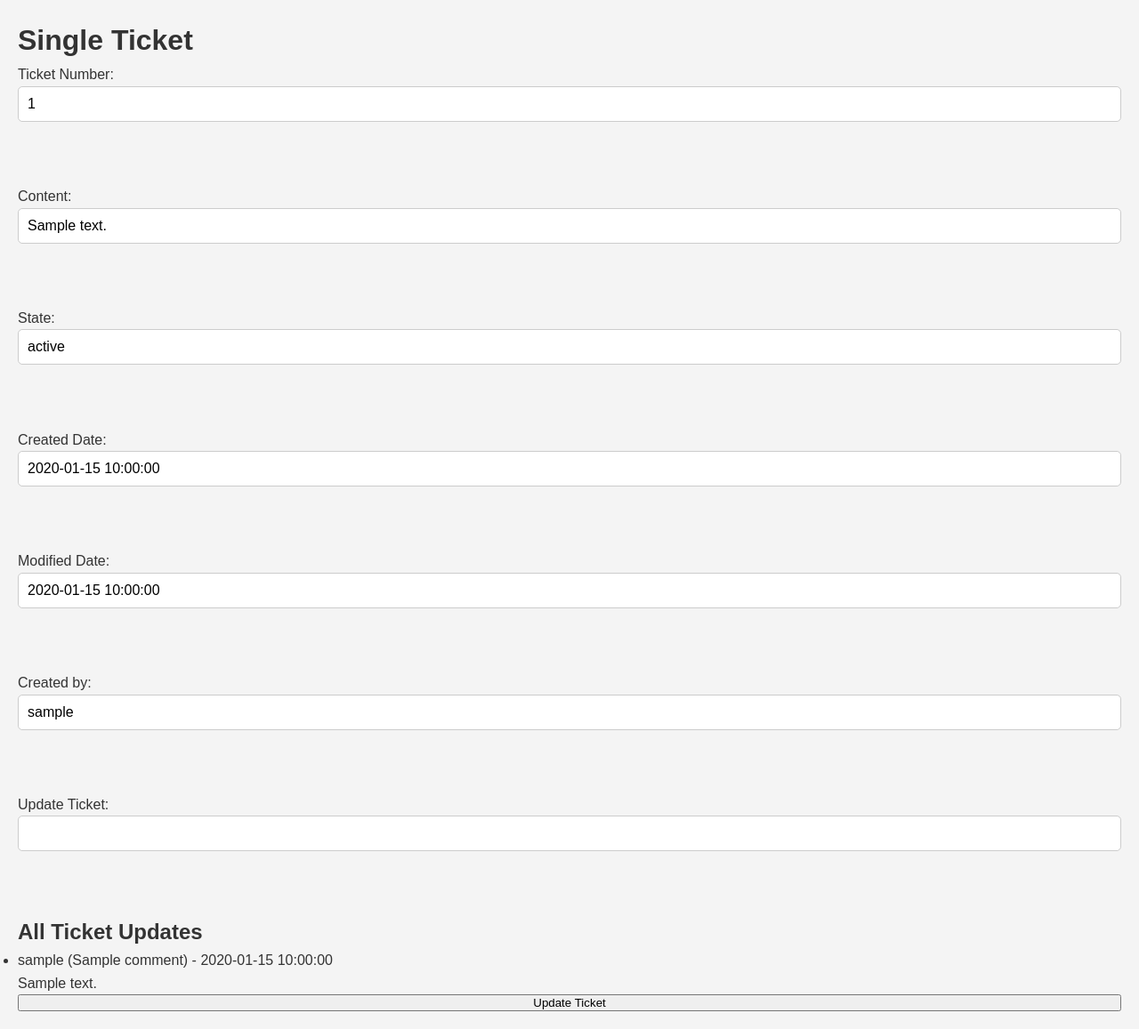
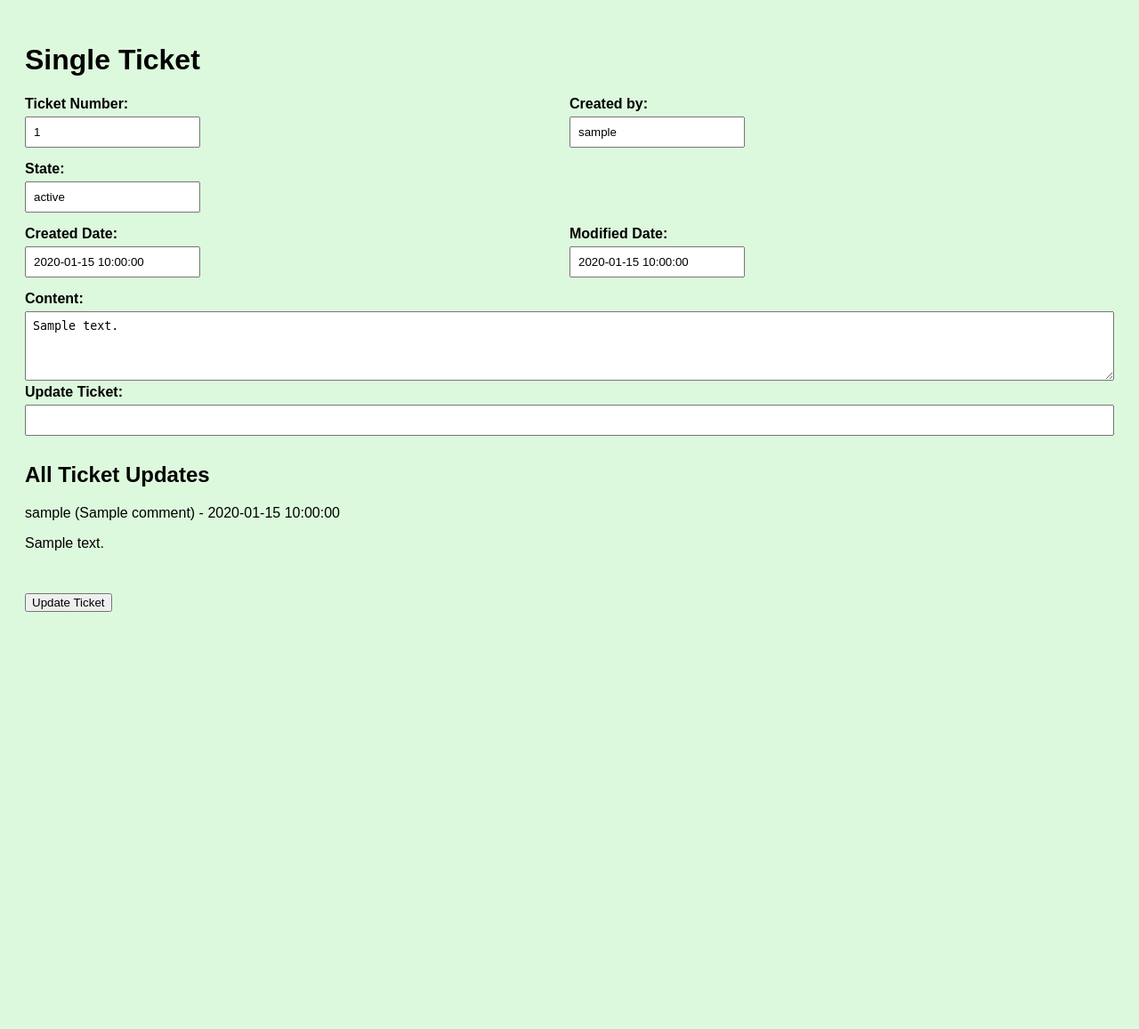
Before and after one commit to gilb0106/Just_Ticket, a Flask app: template templates/ticketDetail.html in a window 1280 px wide. Shown: the whole page at 89% size. After the commit the page ends 688 px from the top, so only its background shows below. Run offline with Flask 3, Linux system fonts and the light colour scheme; the template is opened without the code that fills it: most values are stand-ins (such as "Sample title", 1, 10 or a date in 2020).

Commit message:
Updated DB Schema, improved look, added age calc from requirements

```diff
--- a/app.py
+++ b/app.py
@@ -45,14 +45,13 @@ def login():
 def show_tickets():
     if 'username' in session:
         tickets = ticket_dao.get_tickets()
-        if tickets is None:
+        if not tickets:
             return "No tickets found"
         return render_template('agentdashboard.html',
                                tickets=tickets,
-                               headers=['Ticket #', 'Content', 'State', 'Created Date', 'Modified Date'])
+                               headers=['Ticket Number', 'Content', 'State', 'Created Date', 'Modified Date', 'Ticket For'])
     else:
         return redirect(url_for('login'))
-
 @app.route('/userdashboard.html')
 def show_user_tickets():
     if 'username' in session:
--- /dev/null
+++ b/static/detail.css
@@ -0,0 +1,54 @@
+body {
+    font-family: Arial, sans-serif;
+    padding: 20px;
+    background-color: rgba(144, 238, 144, 0.3);
+}
+
+
+.flex-container {
+    display: flex;
+    justify-content: space-between;
+    margin-bottom: 15px;
+}
+
+.flex-item {
+    flex: 1;
+}
+
+label {
+    display: block;
+    font-weight: bold;
+    margin-bottom: 5px;
+}
+
+input[type="text"],
+textarea {
+    width: fit-content; /* Adjusted to fit content */
+    padding: 8px;
+    box-sizing: border-box;
+}
+
+#content,
+#comment {
+    width: 100%; /* Stretch to full width of the page */
+}
+
+h2 {
+    margin-top: 30px;
+}
+
+ul {
+    list-style-type: none;
+    padding: 0;
+}
+
+li {
+    border-bottom: 1px solid #ccc;
+    padding-bottom: 15px;
+    margin-bottom: 15px;
+}
+
+li:last-child {
+    border-bottom: none;
+    margin-bottom: 0;
+}
--- a/static/stylesheet.css
+++ b/static/stylesheet.css
@@ -10,6 +10,7 @@ body {
     background-color: #f4f4f4;
     color: #333;
     padding: 20px;
+    background-color: rgba(144, 238, 144, 0.3);
 }
 .container {
     max-width: 500px;
--- a/templates/ticketDetail.html
+++ b/templates/ticketDetail.html
@@ -4,31 +4,45 @@
     <meta charset="UTF-8">
     <meta name="viewport" content="width=device-width, initial-scale=1.0">
     <title>Single Ticket</title>
-    <link rel="stylesheet" type="text/css" href="../static/stylesheet.css">
+    <link rel="stylesheet" type="text/css" href="../static/detail.css">
 </head>
 <body>
     <h1>Single Ticket</h1>
     <form action="/update_ticket" method="POST">
+        <div class="flex-container">
+            <div class="flex-item">
                 <label for="ticket_number">Ticket Number:</label>
-        <input type="text" id="ticket_number" name="ticket_number" value="{{ ticket['TicketNumber'] }}" readonly><br><br>
+                <input type="text" id="ticket_number" name="ticket_number" value="{{ ticket['TicketNumber'] }}" readonly>
+            </div>
+            <div class="flex-item">
+                <label for="created_by">Created by:</label>
+                <input type="text" id="created_by" name="created_by" value="{{ username }}" readonly>
+            </div>
+        </div>
+
+        <div class="flex-container">
+            <div class="flex-item">
+                <label for="state">State:</label>
+                <input type="text" id="state" name="state" value="{{ ticket['State'] }}">
+            </div>
+        </div>
+
+        <div class="flex-container">
+            <div class="flex-item">
+                <label for="created_date">Created Date:</label>
+                <input type="text" id="created_date" name="created_date" value="{{ ticket['Created'] }}" readonly>
+            </div>
+            <div class="flex-item">
+                <label for="modified_date">Modified Date:</label>
+                <input type="text" id="modified_date" name="modified_date" value="{{ ticket['Modified'] }}" readonly>
+            </div>
+        </div>
 
         <label for="content">Content:</label>
-        <input type="text" id="content" name="content" value="{{ ticket['TicketContent'] }}"><br><br>
-
-        <label for="state">State:</label>
-        <input type="text" id="state" name="state" value="{{ ticket['State'] }}"><br><br>
-
-        <label for="created_date">Created Date:</label>
-        <input type="text" id="created_date" name="created_date" value="{{ ticket['Created'] }}" readonly><br><br>
-
-        <label for="modified_date">Modified Date:</label>
-        <input type="text" id="modified_date" name="modified_date" value="{{ ticket['Modified'] }}" readonly><br><br>
-
-        <label for="created_by">Created by:</label>
-        <input type="text" id="created_by" name="created_by" value="{{ username }}" readonly><br><br>
+        <textarea id="content" name="content" rows="4">{{ ticket['TicketContent'] }}</textarea>
 
         <label for="comment">Update Ticket:</label>
-        <input type="text" id="comment" name="comment"><br><br>
+        <input type="text" id="comment" name="comment">
 
         <h2>All Ticket Updates</h2>
         {% if comments %}
```
Also changed, not shown: TicketDao.py (+13 -4 lines), templates/agentdashboard.html (+31 -9 lines), templates/customerdashboard.html (+21 -3 lines). Lines whose indentation alone changed are shown as unchanged.
